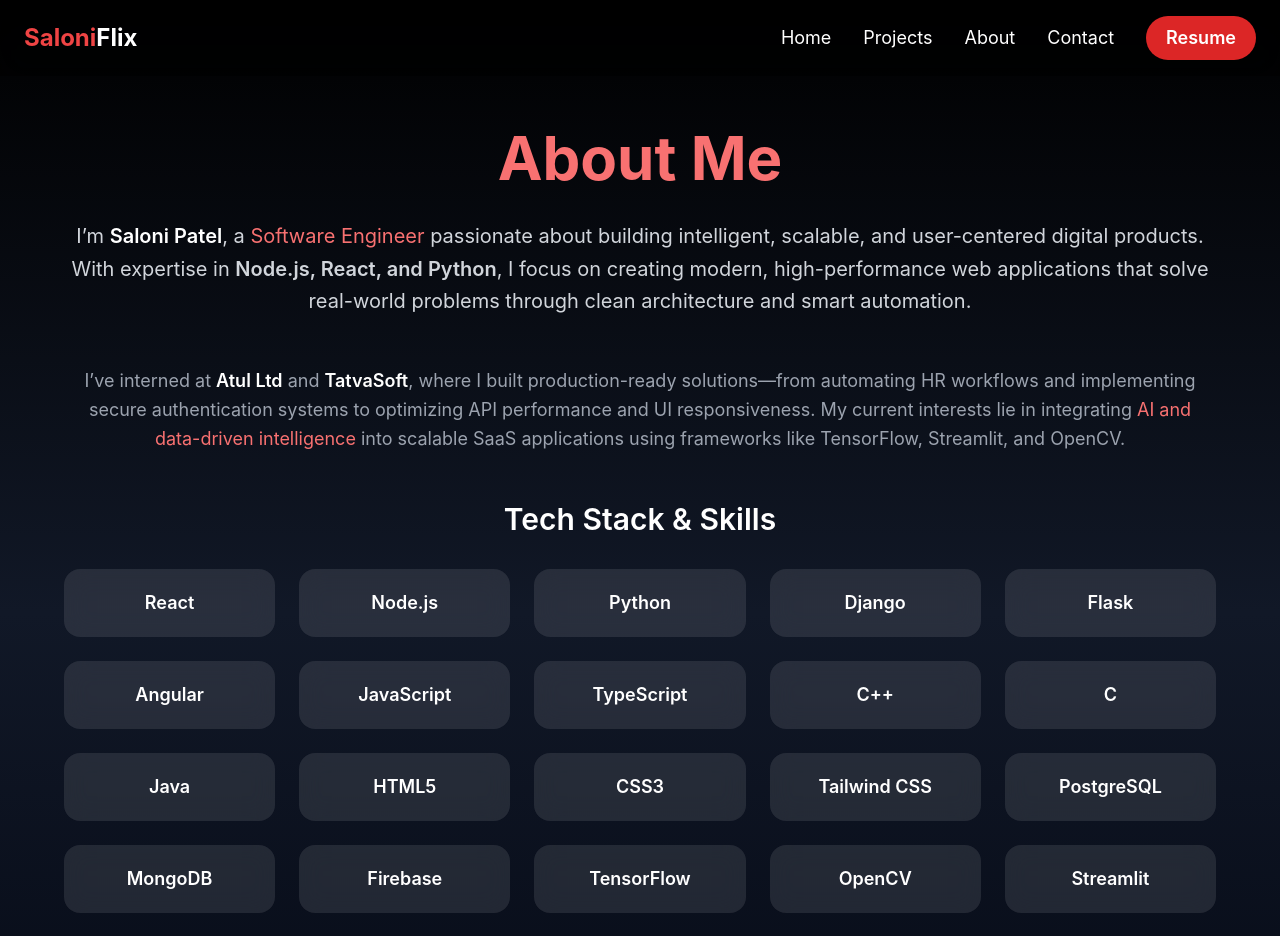
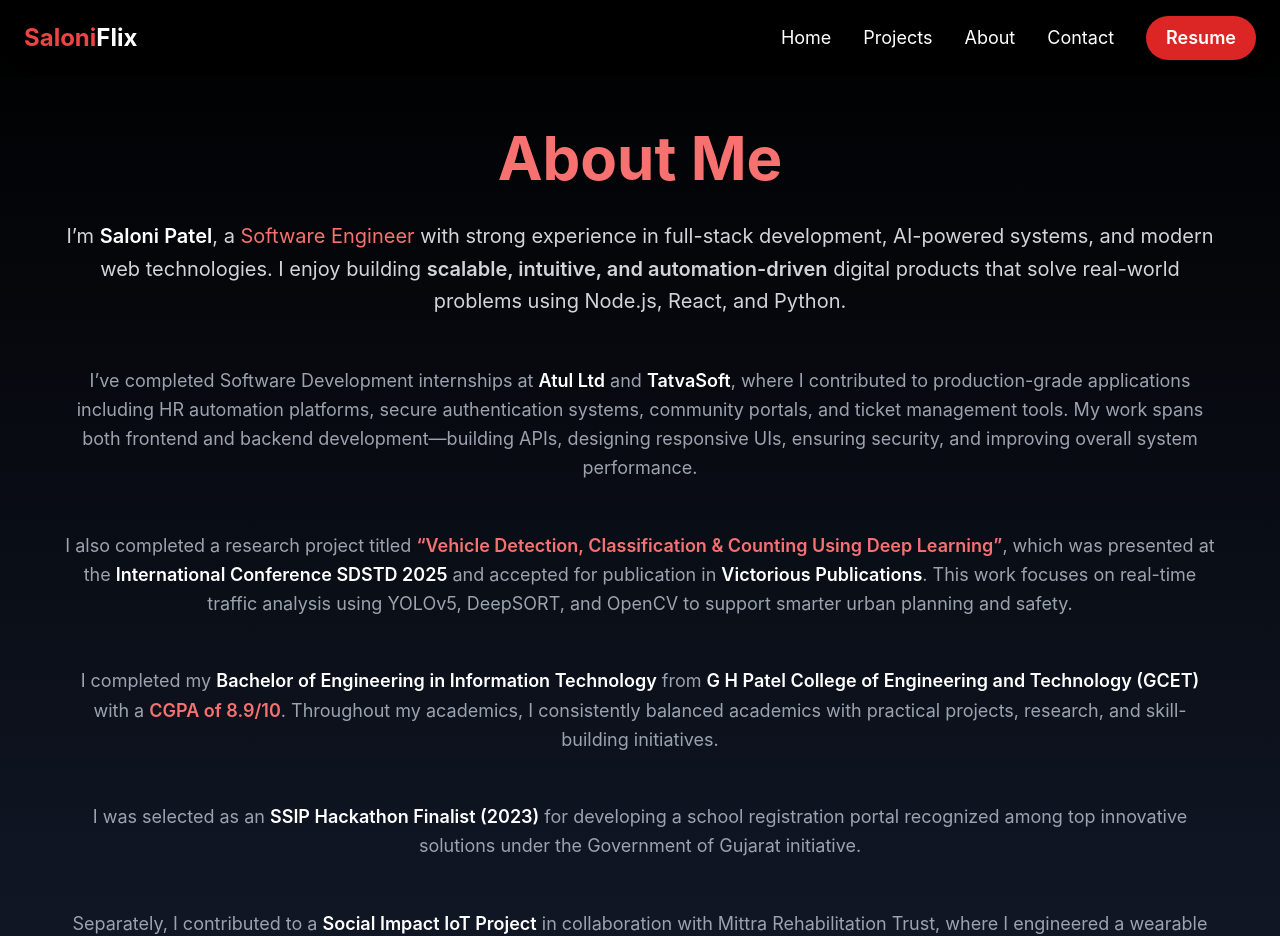
Before and after one commit to Salonii2004/saloniflixx, a React (Vite) app: page /about in a window 1280 px wide. Shown: the top 936 px of the page. Built offline with nearby package versions, Linux system fonts and the light colour scheme.

Commit message:
Update About.tsx

```diff
--- a/src/components/About.tsx
+++ b/src/components/About.tsx
@@ -8,59 +8,126 @@ const About = () => (
       transition={{ duration: 0.6 }}
       className="max-w-6xl mx-auto"
     >
+      {/* Title */}
       <h1 className="text-6xl font-bold mb-8 text-red-400">About Me</h1>
 
+      {/* Intro */}
       <p className="text-xl mb-12 leading-relaxed text-gray-300">
         I’m <span className="font-semibold text-white">Saloni Patel</span>, a{" "}
-        <span className="text-red-400">Software Engineer</span> passionate about building{" "}
-        intelligent, scalable, and user-centered digital products. With expertise in{" "}
-        <span className="font-semibold">Node.js, React, and Python</span>, I focus on creating
-        modern, high-performance web applications that solve real-world problems through
-        clean architecture and smart automation.
+        <span className="text-red-400">Software Engineer</span> with strong
+        experience in full-stack development, AI-powered systems, and modern web
+        technologies. I enjoy building{" "}
+        <span className="font-semibold">scalable, intuitive, and automation-driven</span>{" "}
+        digital products that solve real-world problems using Node.js, React, and Python.
       </p>
 
+      {/* Experience Summary */}
       <p className="text-lg mb-12 leading-relaxed text-gray-400">
-        I’ve interned at <span className="text-white font-semibold">Atul Ltd</span> and{" "}
-        <span className="text-white font-semibold">TatvaSoft</span>, where I built production-ready
-        solutions—from automating HR workflows and implementing secure authentication systems
-        to optimizing API performance and UI responsiveness. My current interests lie in
-        integrating <span className="text-red-400">AI and data-driven intelligence</span> into
-        scalable SaaS applications using frameworks like TensorFlow, Streamlit, and OpenCV.
+        I’ve completed Software Development internships at{" "}
+        <span className="text-white font-semibold">Atul Ltd</span> and{" "}
+        <span className="text-white font-semibold">TatvaSoft</span>, where I contributed to
+        production-grade applications including HR automation platforms, secure authentication
+        systems, community portals, and ticket management tools. My work spans both frontend and
+        backend development—building APIs, designing responsive UIs, ensuring security, and
+        improving overall system performance.
       </p>
 
-      <h2 className="text-3xl font-semibold mb-8 text-white">Tech Stack & Skills</h2>
+      {/* Research Summary */}
+      <p className="text-lg mb-12 leading-relaxed text-gray-400">
+        I also completed a research project titled{" "}
+        <span className="text-red-400 font-semibold">
+          “Vehicle Detection, Classification & Counting Using Deep Learning”
+        </span>
+        , which was presented at the{" "}
+        <span className="text-white font-semibold">International Conference SDSTD 2025</span>{" "}
+        and accepted for publication in{" "}
+        <span className="text-white font-semibold">Victorious Publications</span>.
+        This work focuses on real-time traffic analysis using YOLOv5, DeepSORT,
+        and OpenCV to support smarter urban planning and safety.
+      </p>
+
+      {/* Education - Correct */}
+      <p className="text-lg mb-12 leading-relaxed text-gray-400">
+        I completed my{" "}
+        <span className="text-white font-semibold">
+          Bachelor of Engineering in Information Technology
+        </span>{" "}
+        from{" "}
+        <span className="text-white font-semibold">
+          G H Patel College of Engineering and Technology (GCET)
+        </span>{" "}
+        with a{" "}
+        <span className="text-red-400 font-semibold">CGPA of 8.9/10</span>.
+        Throughout my academics, I consistently balanced academics with practical projects,
+        research, and skill-building initiatives.
+      </p>
+
+      {/* Achievements - Correct Separation */}
+      <p className="text-lg mb-12 leading-relaxed text-gray-400">
+        I was selected as an{" "}
+        <span className="text-white font-semibold">SSIP Hackathon Finalist (2023)</span> for
+        developing a school registration portal recognized among top innovative solutions
+        under the Government of Gujarat initiative.
+      </p>
+
+      {/* Social Impact Project - Separate */}
+      <p className="text-lg mb-12 leading-relaxed text-gray-400">
+        Separately, I contributed to a{" "}
+        <span className="text-white font-semibold">Social Impact IoT Project</span> in collaboration
+        with Mittra Rehabilitation Trust, where I engineered a wearable IoT device that enhanced
+        communication and sensory support for{" "}
+        <span className="text-white font-semibold">50+ children with autism</span>.
+        The project involved real-world testing, iterations with therapists, and a successful pilot
+        implementation.
+      </p>
+
+      {/* Closing Direction */}
+      <p className="text-lg mb-16 leading-relaxed text-gray-400">
+        I’m passionate about AI, human-centered design, automation, and real-world problem solving.
+        I love turning ideas into impactful digital experiences and continuously improving my skills
+        through projects, research, and innovation.
+      </p>
+
+      {/* Tech Stack */}
+      <h2 className="text-3xl font-semibold mb-8 text-white">
+        Tech Stack & Skills
+      </h2>
 
       <div className="grid grid-cols-2 sm:grid-cols-3 md:grid-cols-4 lg:grid-cols-5 gap-6 text-center">
         {[
           "React",
+          "Angular.js",
           "Node.js",
           "Python",
+          "Flask",
           "Django",
-          "Flask",
-          "Angular",
           "JavaScript",
           "TypeScript",
           "C++",
+          "Java",
           "C",
-          "Java",
           "HTML5",
           "CSS3",
           "Tailwind CSS",
           "PostgreSQL",
+          "MySQL",
           "MongoDB",
-          "Firebase",
+          "SQLite",
           "TensorFlow",
+          "PyTorch",
           "OpenCV",
+          "NumPy",
+          "Pandas",
           "Streamlit",
           "Power BI",
           "Git",
           "Docker",
           "Jenkins",
-          "Chef",
           "Selenium",
           "REST APIs",
-          "Agile Development",
-          "Problem Solving"
+          "Data Structures",
+          "Algorithms",
+          "System Design",
         ].map((skill) => (
           <motion.div
             key={skill}
```
